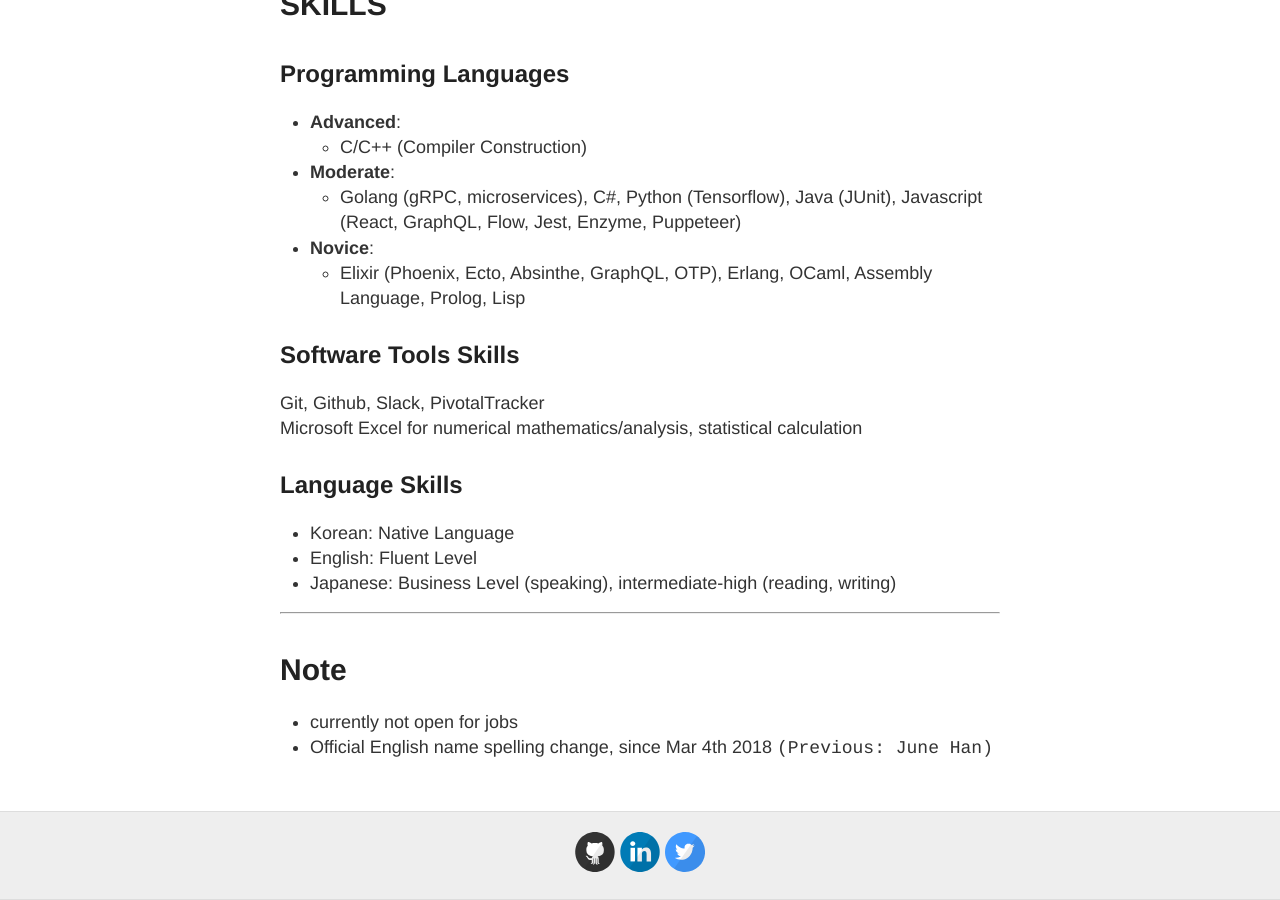
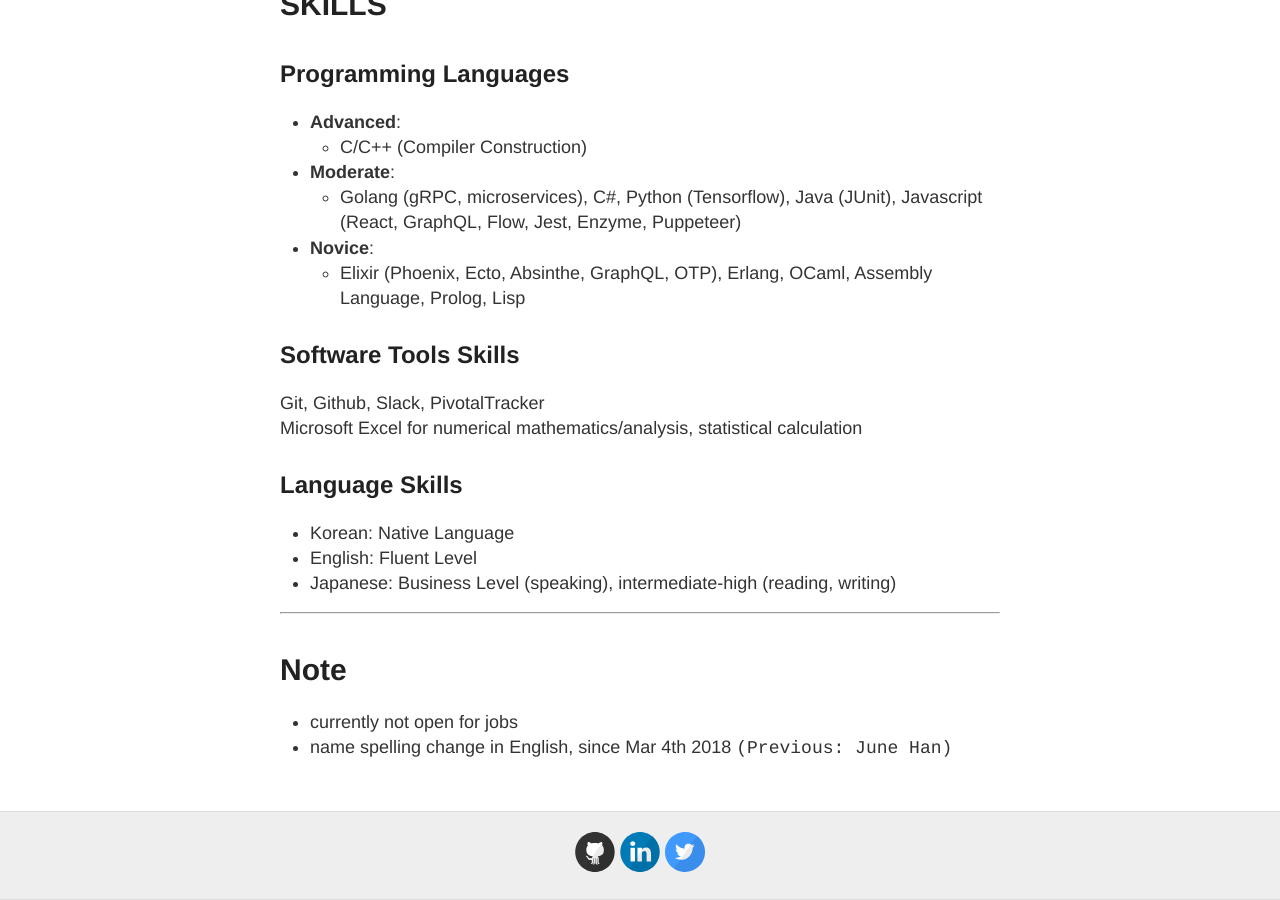
Before and after one commit to TangoEnSkai/tangoenskai.github.io, a Jekyll site: the page built from cv.md, in a window 1280 px wide and 900 px high, scrolled down 7688 px. Built offline with Jekyll 4.4.1, drawn with Linux system fonts in a browser that asks for light colours.

Commit message:
Update name change in English

```diff
--- a/cv.md
+++ b/cv.md
@@ -300,4 +300,4 @@ Microsoft Excel for numerical mathematics/analysis, statistical calculation
 # Note
 
 * currently not open for jobs
-* Official English name spelling change, since Mar 4th 2018 `(Previous: June Han)`
+* name spelling change in English, since Mar 4th 2018 `(Previous: June Han)`
```
